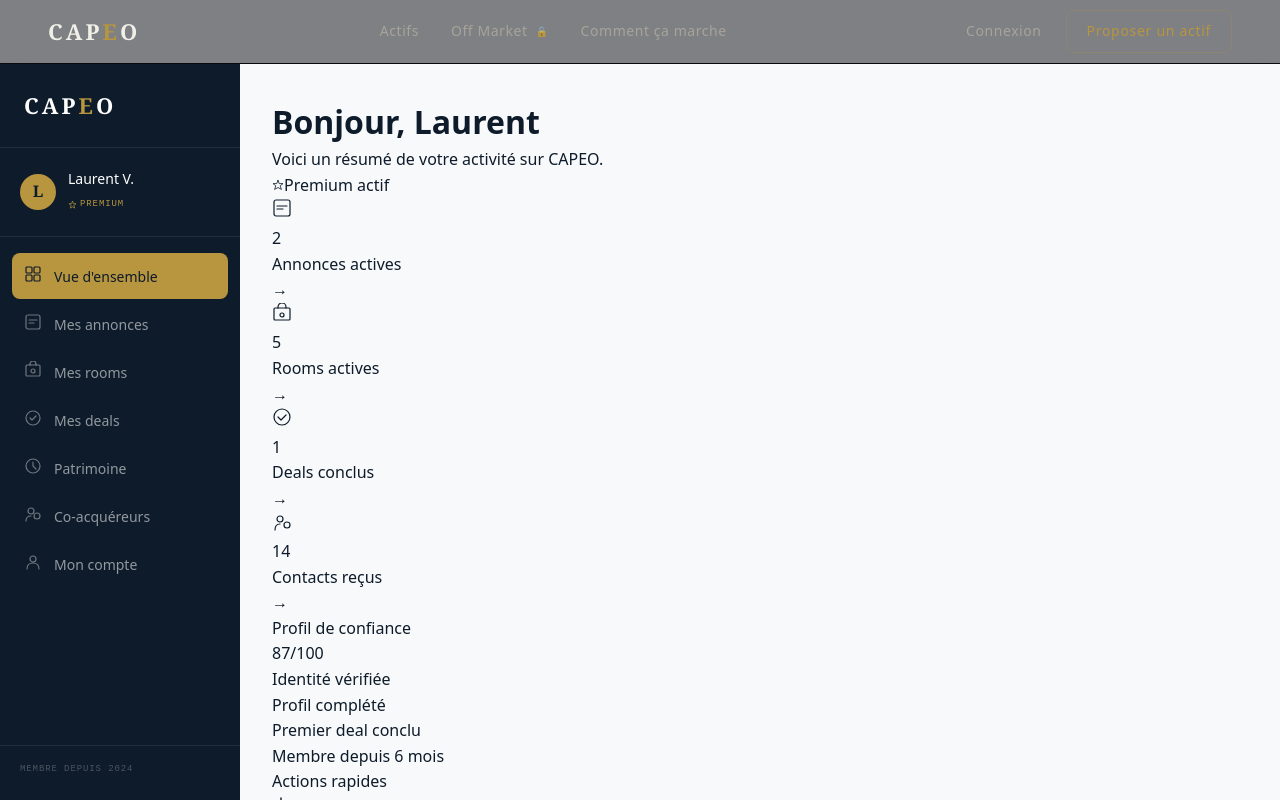
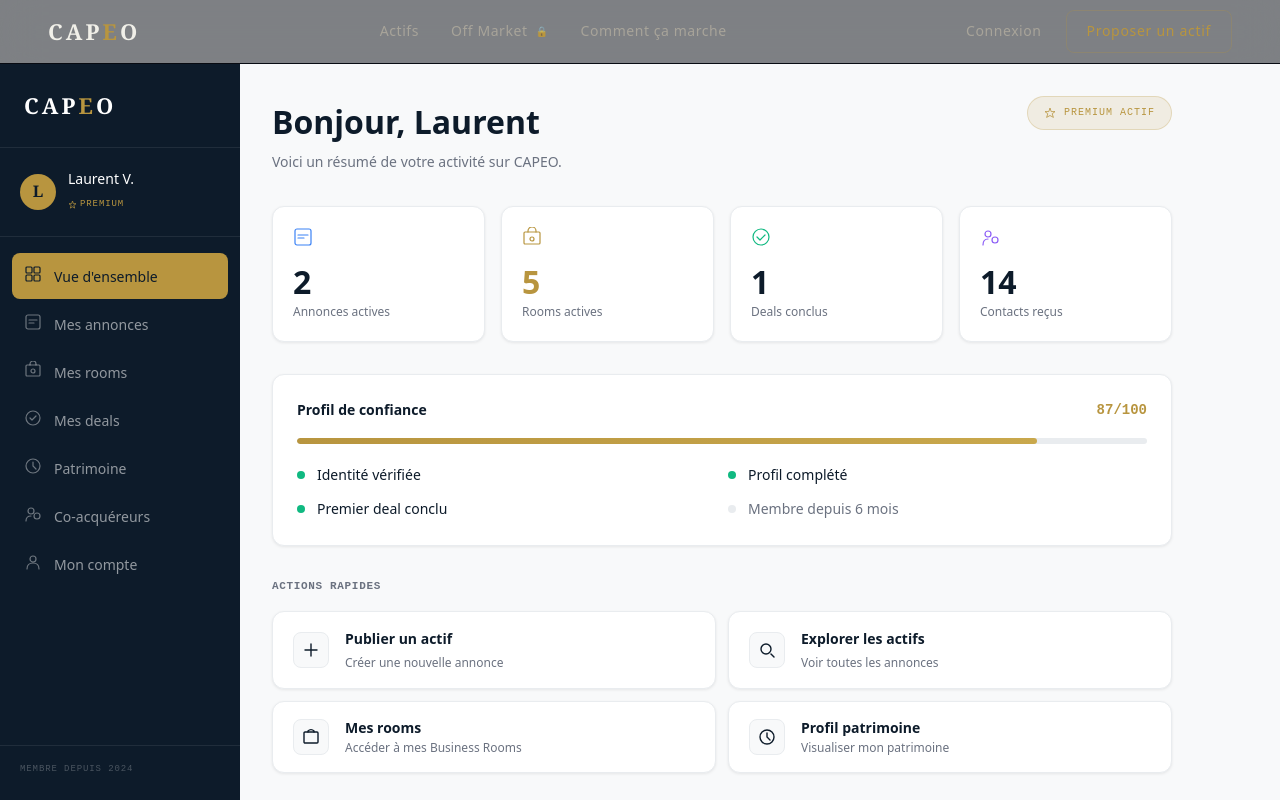
Before and after one commit to devcapeo/CAPEO, a React (Vite) app: page /dashboard in a window 1280 px wide. Shown: the top 800 px of the page. Built offline with nearby package versions, Linux system fonts and the light colour scheme.

Commit message:
Update DashOverview.css

```diff
--- a/src/components/dashboard/DashOverview/DashOverview.css
+++ b/src/components/dashboard/DashOverview/DashOverview.css
@@ -1 +1,311 @@
-/* DashOverview */
+/* ============================================
+   CAPEO — DASH OVERVIEW CSS
+   Light mode. Responsive.
+   ============================================ */
+
+.dash-overview {
+  display: flex;
+  flex-direction: column;
+  gap: var(--space-8);
+  max-width: 900px;
+}
+
+/* ── EN-TÊTE ── */
+.dash-overview__header {
+  display: flex;
+  align-items: flex-start;
+  justify-content: space-between;
+  gap: var(--space-4);
+  flex-wrap: wrap;
+}
+
+.dash-overview__title {
+  font-family: var(--font-sans);
+  font-size: clamp(22px, 3vw, 32px);
+  font-weight: 700;
+  color: var(--app-text);
+  margin-bottom: var(--space-1);
+}
+
+.dash-overview__sub {
+  font-size: var(--text-sm);
+  color: var(--app-muted);
+}
+
+.dash-overview__premium {
+  display: flex;
+  align-items: center;
+  gap: var(--space-2);
+  padding: var(--space-2) var(--space-4);
+  background: var(--gold-dim);
+  border: 1px solid var(--gold-border);
+  border-radius: var(--radius-full);
+  font-family: var(--font-mono);
+  font-size: 10px;
+  letter-spacing: 0.1em;
+  text-transform: uppercase;
+  color: var(--gold);
+  flex-shrink: 0;
+}
+
+/* ── KPIs ── */
+.dash-kpis {
+  display: grid;
+  grid-template-columns: repeat(4, 1fr);
+  gap: var(--space-4);
+}
+
+.dash-kpi {
+  background: var(--app-surface);
+  border: 1px solid var(--app-border);
+  border-radius: var(--radius-md);
+  padding: var(--space-5);
+  cursor: pointer;
+  transition: all var(--transition);
+  position: relative;
+  box-shadow: var(--shadow-app-sm);
+}
+.dash-kpi:hover {
+  box-shadow: var(--shadow-app-md);
+  transform: translateY(-2px);
+  border-color: var(--gold-border);
+}
+
+.dash-kpi__icon {
+  margin-bottom: var(--space-3);
+  color: var(--app-muted);
+}
+
+.dash-kpi--blue .dash-kpi__icon  { color: #3B82F6; }
+.dash-kpi--gold .dash-kpi__icon  { color: var(--gold); }
+.dash-kpi--green .dash-kpi__icon { color: #10B981; }
+.dash-kpi--purple .dash-kpi__icon { color: #8B5CF6; }
+
+.dash-kpi__value {
+  font-family: var(--font-sans);
+  font-size: 32px;
+  font-weight: 700;
+  color: var(--app-text);
+  line-height: 1;
+  margin-bottom: var(--space-1);
+}
+
+.dash-kpi--gold .dash-kpi__value { color: var(--gold); }
+
+.dash-kpi__label {
+  font-size: var(--text-xs);
+  color: var(--app-muted);
+  font-weight: 400;
+}
+
+.dash-kpi__arrow {
+  position: absolute;
+  top: var(--space-4);
+  right: var(--space-4);
+  font-size: var(--text-sm);
+  color: var(--app-dim);
+  opacity: 0;
+  transition: all var(--transition);
+}
+.dash-kpi:hover .dash-kpi__arrow {
+  opacity: 1;
+  color: var(--gold);
+}
+
+/* ── SCORE CONFIANCE ── */
+.dash-trust {
+  background: var(--app-surface);
+  border: 1px solid var(--app-border);
+  border-radius: var(--radius-md);
+  padding: var(--space-6);
+  box-shadow: var(--shadow-app-sm);
+}
+
+.dash-trust__header {
+  display: flex;
+  align-items: center;
+  justify-content: space-between;
+  margin-bottom: var(--space-4);
+}
+
+.dash-trust__title {
+  font-size: var(--text-sm);
+  font-weight: 600;
+  color: var(--app-text);
+}
+
+.dash-trust__score {
+  font-family: var(--font-mono);
+  font-size: var(--text-sm);
+  font-weight: 600;
+  color: var(--gold);
+}
+
+.dash-trust__bar {
+  height: 6px;
+  background: var(--app-border);
+  border-radius: 3px;
+  overflow: hidden;
+  margin-bottom: var(--space-5);
+}
+
+.dash-trust__fill {
+  height: 100%;
+  background: linear-gradient(90deg, var(--gold), var(--gold-light));
+  border-radius: 3px;
+  transition: width 1s ease;
+}
+
+.dash-trust__items {
+  display: grid;
+  grid-template-columns: repeat(2, 1fr);
+  gap: var(--space-3);
+}
+
+.dash-trust__item {
+  display: flex;
+  align-items: center;
+  gap: var(--space-3);
+  font-size: var(--text-sm);
+  color: var(--app-muted);
+}
+
+.dash-trust__item-dot {
+  width: 8px;
+  height: 8px;
+  border-radius: 50%;
+  background: var(--app-border);
+  flex-shrink: 0;
+}
+.dash-trust__item-dot--done {
+  background: #10B981;
+}
+
+.dash-trust__item-done {
+  color: var(--app-text);
+  font-weight: 500;
+}
+
+/* ── ACTIONS RAPIDES ── */
+.dash-actions__title {
+  font-size: var(--text-sm);
+  font-weight: 600;
+  color: var(--app-text);
+  margin-bottom: var(--space-4);
+  text-transform: uppercase;
+  letter-spacing: 0.06em;
+  font-family: var(--font-mono);
+  font-size: 11px;
+  color: var(--app-muted);
+}
+
+.dash-actions__grid {
+  display: grid;
+  grid-template-columns: repeat(2, 1fr);
+  gap: var(--space-3);
+}
+
+.dash-action {
+  display: flex;
+  align-items: center;
+  gap: var(--space-4);
+  padding: var(--space-4) var(--space-5);
+  background: var(--app-surface);
+  border: 1px solid var(--app-border);
+  border-radius: var(--radius-md);
+  cursor: pointer;
+  transition: all var(--transition);
+  text-align: left;
+  text-decoration: none;
+  color: inherit;
+  box-shadow: var(--shadow-app-sm);
+}
+.dash-action:hover {
+  border-color: var(--gold-border);
+  box-shadow: var(--shadow-app-md);
+  transform: translateY(-1px);
+}
+
+.dash-action__icon {
+  width: 36px;
+  height: 36px;
+  border-radius: var(--radius-sm);
+  background: var(--app-bg);
+  border: 1px solid var(--app-border);
+  display: flex;
+  align-items: center;
+  justify-content: center;
+  color: var(--app-text);
+  flex-shrink: 0;
+  transition: all var(--transition);
+}
+.dash-action:hover .dash-action__icon {
+  background: var(--gold-dim);
+  border-color: var(--gold-border);
+  color: var(--gold);
+}
+
+.dash-action__content { flex: 1; min-width: 0; }
+
+.dash-action__label {
+  font-size: var(--text-sm);
+  font-weight: 600;
+  color: var(--app-text);
+  margin-bottom: 2px;
+}
+
+.dash-action__desc {
+  font-size: var(--text-xs);
+  color: var(--app-muted);
+}
+
+.dash-action__arrow {
+  color: var(--app-dim);
+  font-size: var(--text-sm);
+  opacity: 0;
+  transition: all var(--transition);
+}
+.dash-action:hover .dash-action__arrow {
+  opacity: 1;
+  color: var(--gold);
+}
+
+/* ── RESPONSIVE ── */
+@media (max-width: 1024px) {
+  .dash-kpis {
+    grid-template-columns: repeat(2, 1fr);
+  }
+}
+
+@media (max-width: 768px) {
+  .dash-overview {
+    gap: var(--space-5);
+  }
+  .dash-kpis {
+    grid-template-columns: repeat(2, 1fr);
+    gap: var(--space-3);
+  }
+  .dash-trust__items {
+    grid-template-columns: 1fr;
+  }
+  .dash-actions__grid {
+    grid-template-columns: 1fr;
+  }
+  .dash-overview__header {
+    flex-direction: column;
+    gap: var(--space-3);
+  }
+}
+
+@media (max-width: 480px) {
+  .dash-kpis {
+    grid-template-columns: 1fr 1fr;
+    gap: var(--space-3);
+  }
+  .dash-kpi {
+    padding: var(--space-4);
+  }
+  .dash-kpi__value {
+    font-size: 26px;
+  }
+}
```
